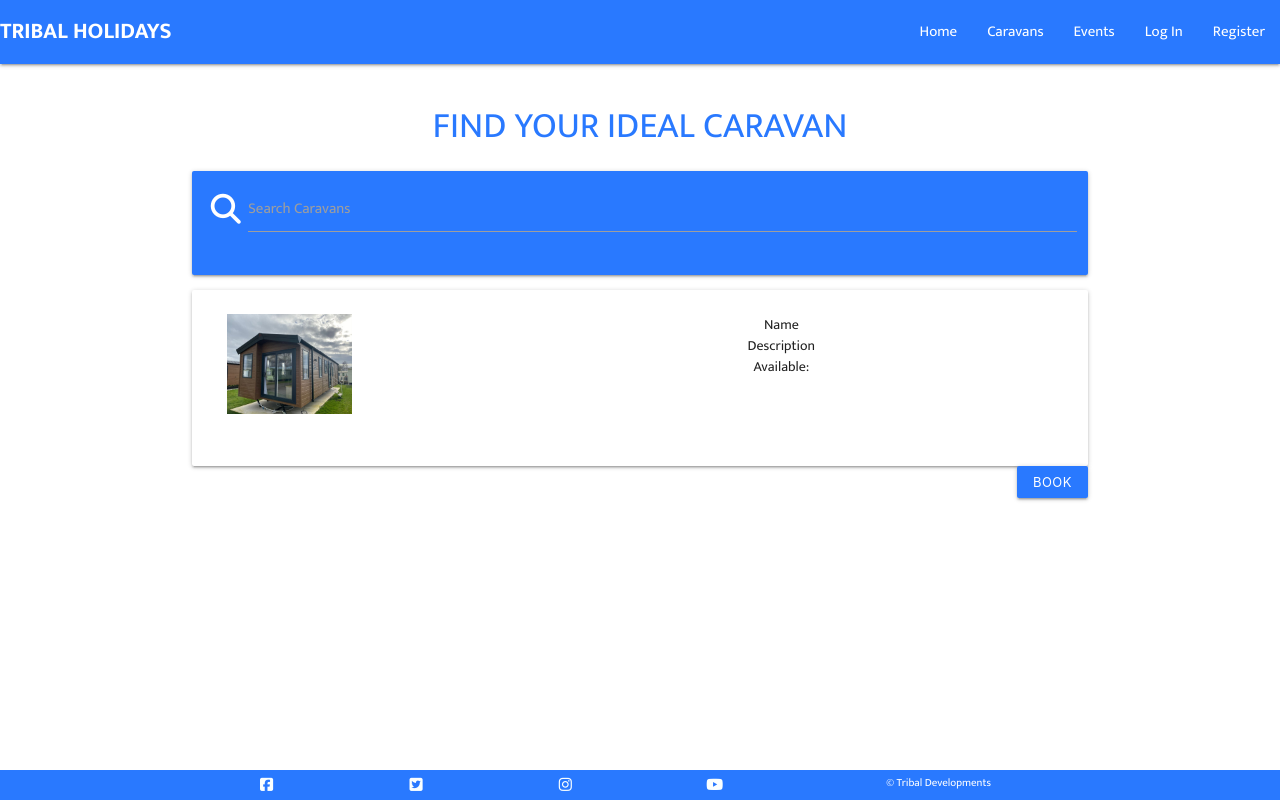
After one commit to ABaron21/Tribal_Holidays, a Flask app: page /caravans in a window 1280 px wide. The commit adds this page. Run offline with Flask 2, Linux system fonts and the light colour scheme; some libraries are stand-ins or nearby versions.

Commit message:
Add caravan page template

```diff
--- a/holidaymanager/routes.py
+++ b/holidaymanager/routes.py
@@ -16,3 +16,8 @@ def register():
 @app.route("/login")
 def login():
     return render_template("login.html")
+
+
+@app.route("/caravans")
+def caravans():
+    return render_template("caravans.html")
--- a/holidaymanager/static/css/style.css
+++ b/holidaymanager/static/css/style.css
@@ -101,3 +101,20 @@ main {
     font-size: 16px;
     margin-left: 100px;
 }
+
+/*Caravan Page*/
+.caravans-title{
+    font-size: 36px;
+    line-height: 40px;
+    color: #2979ff;
+}
+.card-panel{
+    padding: 0;
+}
+.search-input i{
+    font-size: 10px;
+}
+.search-img img{
+    width: 125px;
+    height: 100px;
+}
--- a/holidaymanager/static/js/script.js
+++ b/holidaymanager/static/js/script.js
@@ -1,3 +1,3 @@
 $(document).ready(function(){
     $('.sidenav').sidenav();
-  });
+});
--- a/holidaymanager/templates/base.html
+++ b/holidaymanager/templates/base.html
@@ -21,7 +21,7 @@
                 <a href="#" data-target="mobile-collapse" class="sidenav-trigger"><i class="fa-solid fa-bars"></i></a>
                 <ul class="right hide-on-med-and-down">
                     <li><a href="{{ url_for('home') }}">Home</a></li>
-                    <li><a href="">Caravans</a></li>
+                    <li><a href="{{ url_for('caravans') }}">Caravans</a></li>
                     <li><a href="">Events</a></li>
                     <li><a href="{{ url_for('login') }}">Log In</a></li>
                     <li><a href="{{ url_for('register') }}">Register</a></li>
@@ -31,7 +31,7 @@
 
         <ul class="sidenav" id="mobile-collapse">
             <li><a href="{{ url_for('home') }}">Home</a></li>
-            <li><a href="">Caravans</a></li>
+            <li><a href="{{ url_for('caravans') }}">Caravans</a></li>
             <li><a href="">Events</a></li>
             <li><a href="{{ url_for('login') }}">Log In</a></li>
             <li><a href="{{ url_for('register') }}">Register</a></li>
--- /dev/null
+++ b/holidaymanager/templates/caravans.html
@@ -0,0 +1,34 @@
+{% extends 'base.html' %}
+{% block content %}
+<div class="container">
+    <h1 class="caravans-title uppercase center">Find Your Ideal Caravan</h1>
+    <div class="row card-panel blue accent-3">
+        <form action="" class="col s12">
+            <div class="row valign-wrapper center-align">
+                <div class="input-field search-input col s12">
+                    <i class="fa-solid fa-magnifying-glass white-text prefix"></i>
+                    <input type="text" name="search" id="search">
+                    <label for="search">Search Caravans</label>
+
+                </div>
+            </div>
+        </form>
+    </div>
+    <div class="card">
+        <div class="card-content search-card">
+            <div class="row">
+                <div class="col s4 search-img">
+                    <img src="{{ url_for('static', filename='images/caravan-placeholder.jpg')}}"
+                        alt="caravan-placeholder">
+                </div>
+                <div class="col s8">
+                    <p>Name</p>
+                    <p>Description</p>
+                    <p>Available:</p>
+                </div>
+            </div>
+        </div>
+        <button class="btn btn-small blue accent-3 right">Book</button>
+    </div>
+</div>
+{% endblock %}
```
